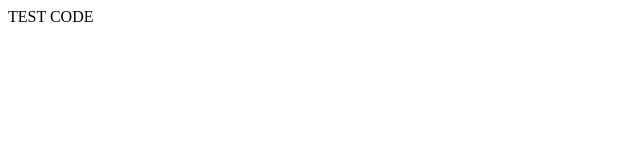
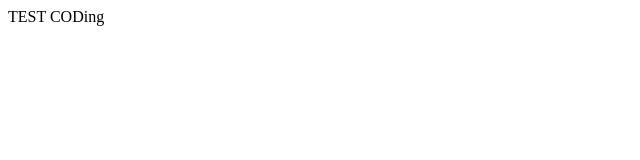
Before and after one commit to Paras-2809/HTMLfiles, a plain HTML site: page index.html in a window 1280 px wide. Shown: the full height of the page, 0-640 px from the left. Drawn offline with Linux system fonts and the light colour scheme.

Commit message:
first commit

```diff
--- a/index.html
+++ b/index.html
@@ -7,6 +7,6 @@
 </head>
 
 <body>
-        TEST CODE
+        TEST CODing
 </body>
 </html>
```
Also changed, not shown: 1 other file.
